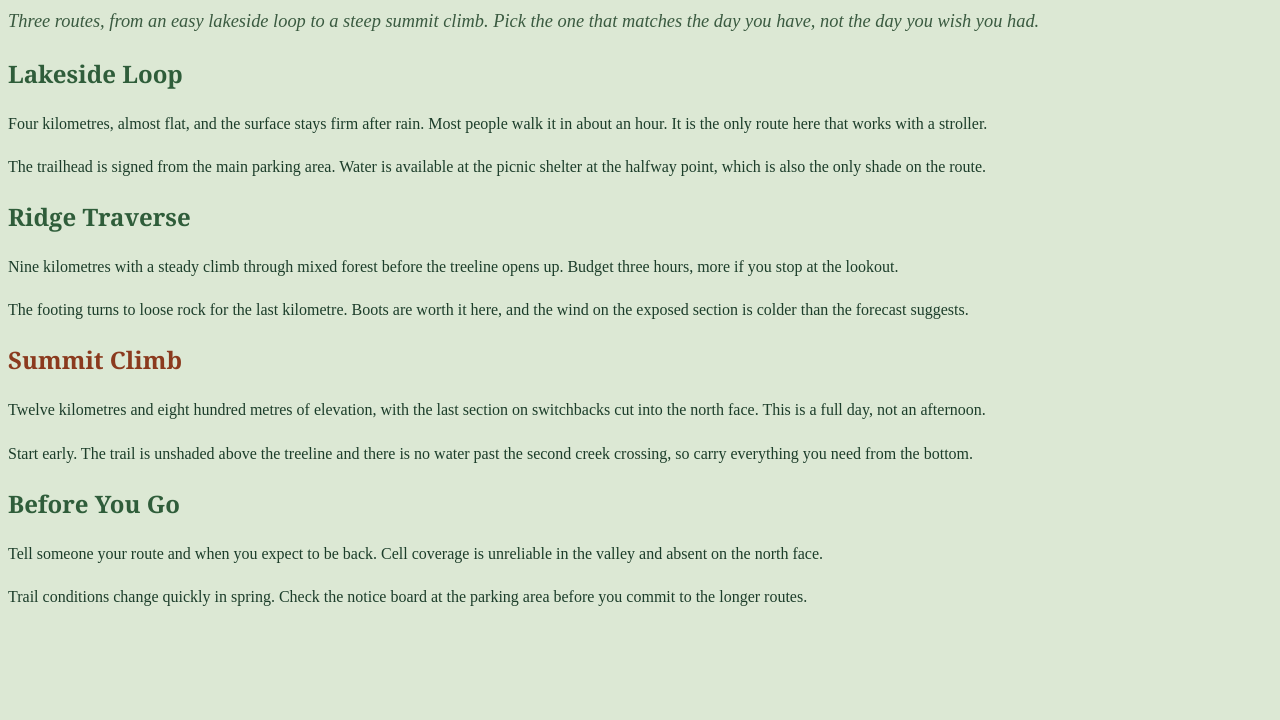
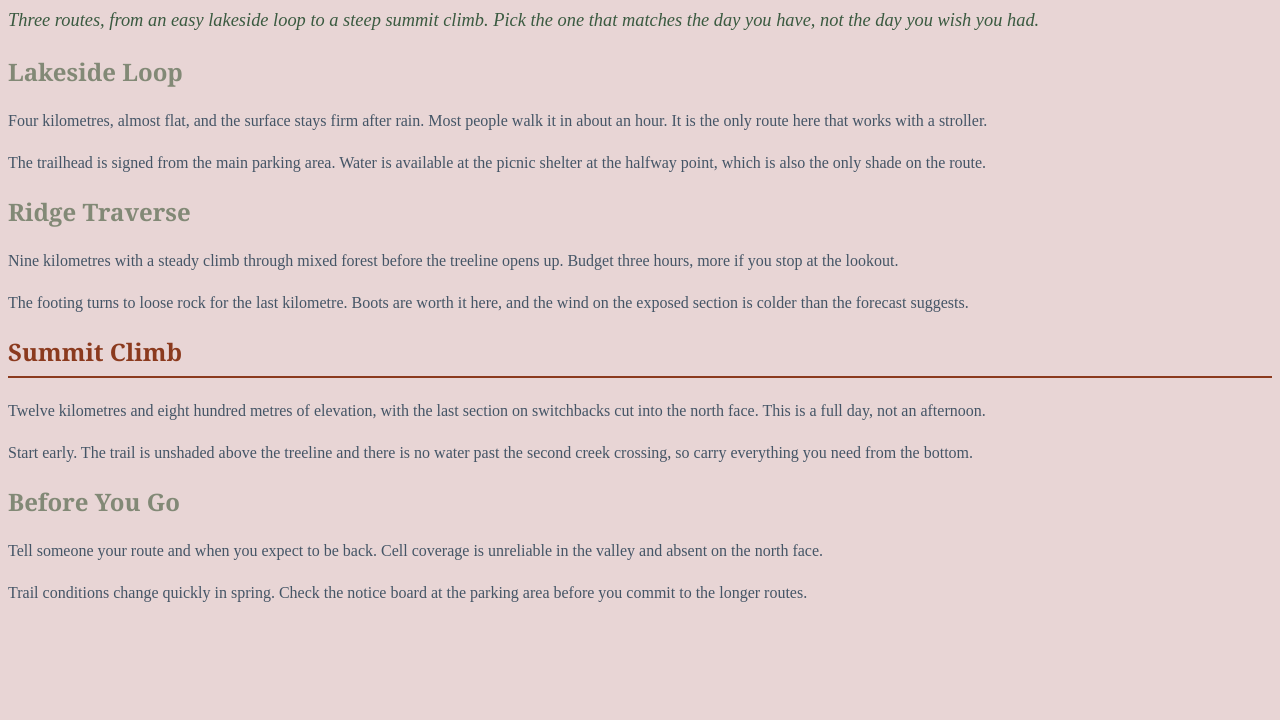
Before and after one commit to Areg0010/MTN-1541-Assignment-, a plain HTML site: page index.html in a window 1280 px wide. Shown: the part 80-800 px from the top of the page. Drawn offline with Linux system fonts and the light colour scheme.

Commit message:
completed CSS styling

```diff
--- a/css/styles.css
+++ b/css/styles.css
@@ -4,27 +4,28 @@
 
 /* Sets the page background so the stylesheet link can be confirmed on save. */
 body {
-  background-color: #dce8d4;
+  background-color: #e8d4d4f8;
 }
 
-/* Styles every paragraph with colour and line-height (two declarations). */
+/* Styles every paragraph with a text colour and line-height (two declarations). */
 p {
   color: #445566;
-  line-height: 1.7;
+  line-height: 1.6;
 }
 
 /* Gives every h2 heading a colour. */
 h2 {
-  color: #2f5d3a;
+  color: #c05c31;
 }
 
-/* Groups two element types so the main headings share the same font. */
+/* Groups two element types so the main headings share the same font styling. */
 h1,
 h2 {
   font-family: Georgia, "Times New Roman", serif;
 }
 
 /* Styles the intro paragraph differently from the other paragraphs. */
+/* class used because multiple intro paragraphs could share this style across pages. */
 .intro {
   color: #3a5a40;
   font-size: 1.15rem;
@@ -32,11 +33,16 @@ h2 {
 }
 
 /* Styles the Summit Climb heading using its ID. */
+/* ID used because this specific heading is unique on the page. */
 #summit {
   color: #8b3a1e;
+  border-bottom: 2px solid #8b3a1e;
+  padding-bottom: 0.5rem;
 }
 
-/* Same element type and specificity as the earlier p rule — this later colour wins. */
-p {
-  color: #1c3d2a;
+
+/* Cascade conflict: same element type and specificity as the earlier h2 rule */
+/* This rule will override the earlier h2 rule because it is declared later in the stylesheet. */
+h2 {
+  color: #828976;
 }
```
